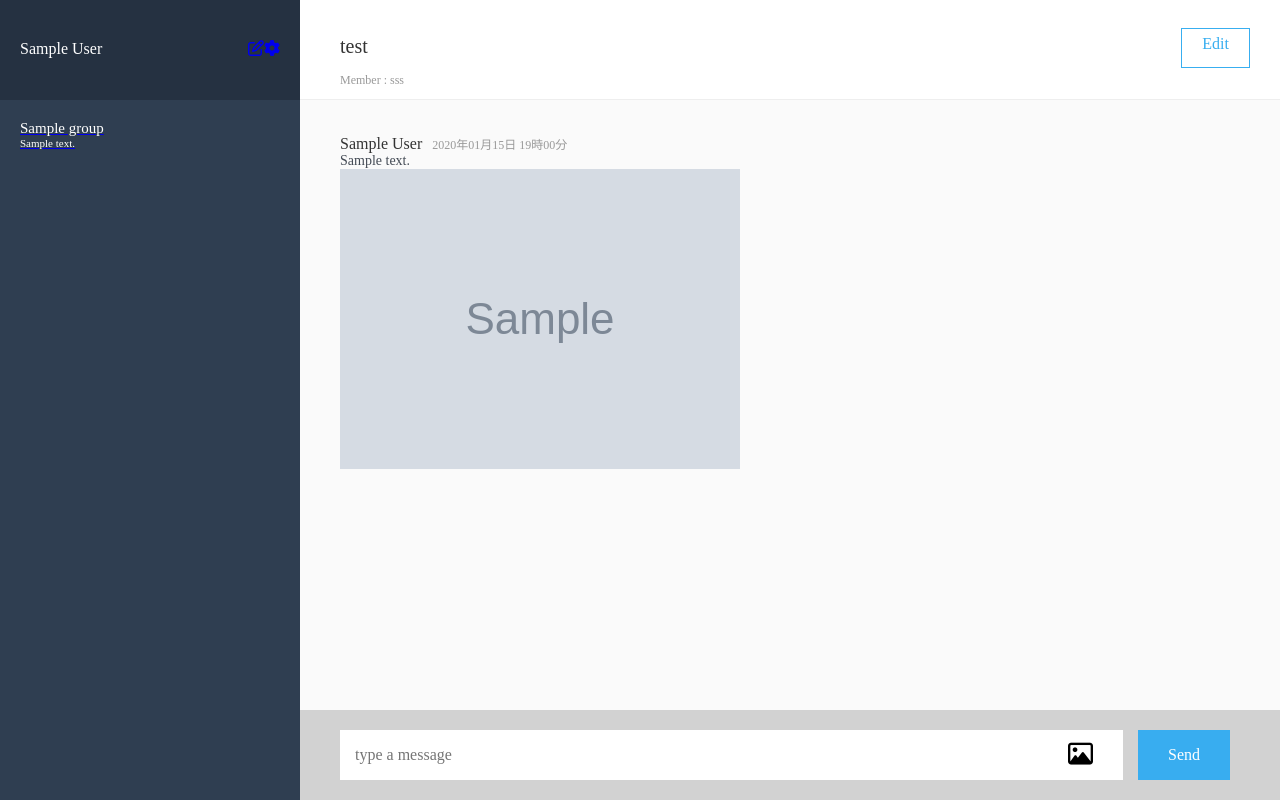
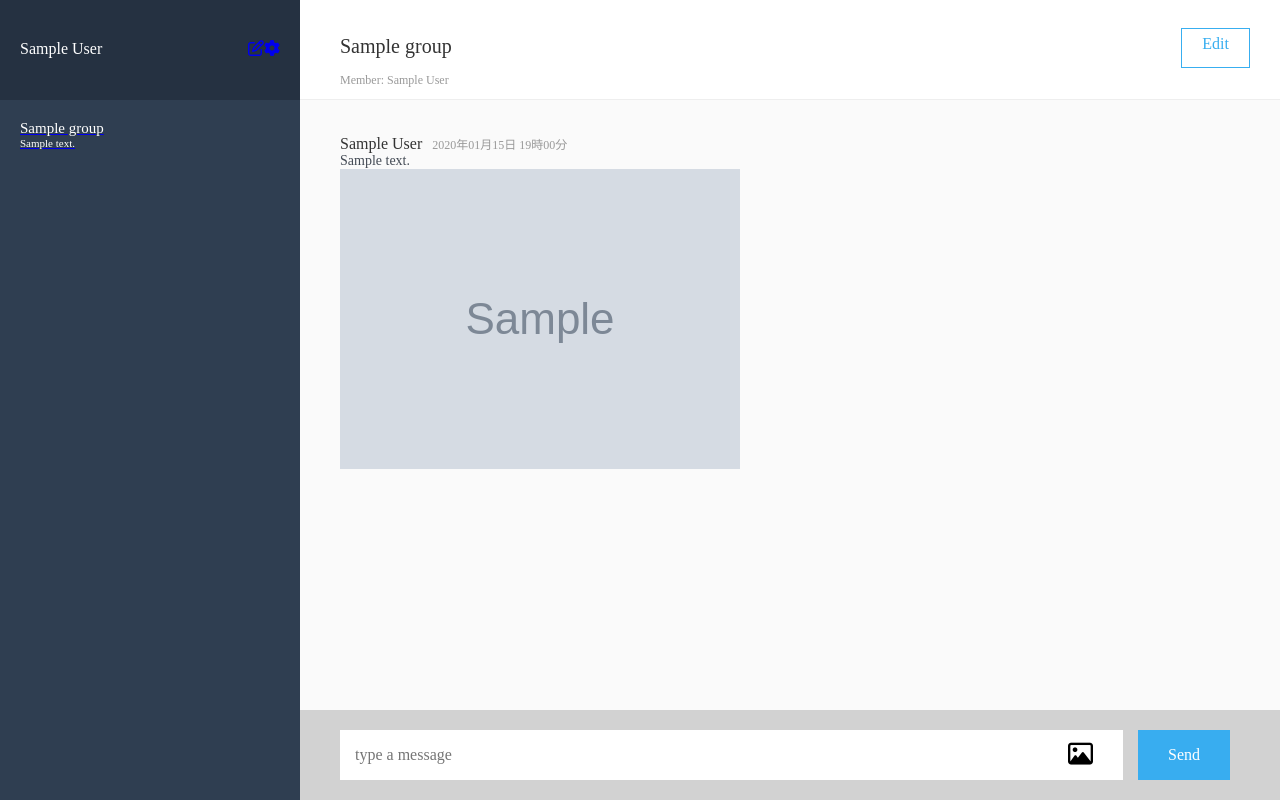
Before and after one commit to Mr-Git37/chat-space, a Rails app: page /groups/1/messages in a window 1280 px wide. Run offline with Rails 7, Linux system fonts and the light colour scheme; a user stored in the database is signed in; tables that the repository leaves empty hold one stand-in row (values such as "Sample post"); grey boxes marked "Sample" are stand-in pictures; style sheets or scripts are compiled from the project's sources; some libraries are stand-ins or nearby versions.

Commit message:
Update _main_chat.html.haml

```diff
--- a/app/views/messages/_main_chat.html.haml
+++ b/app/views/messages/_main_chat.html.haml
@@ -4,9 +4,11 @@
 
     .chat-main__group-info__leftheader
       .chat-main__group-info__leftheader__groupname
-        test
+        = @group.name
       .chat-main__group-info__leftheader__memberlist
-        Member : sss
+        Member:
+        - @group.users.each do |user|
+          = user.name
     .chat-main__group-info__rightheader__editButton
       =link_to edit_group_path(@group)  do
         Edit
```
